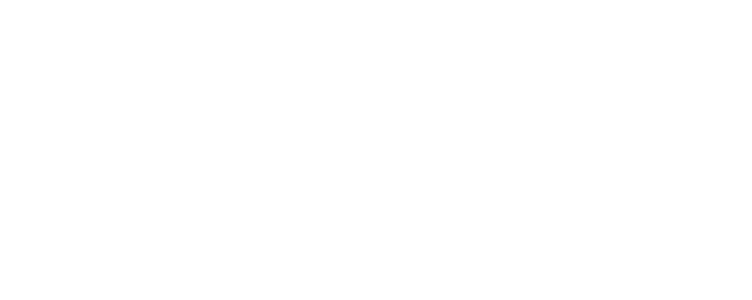
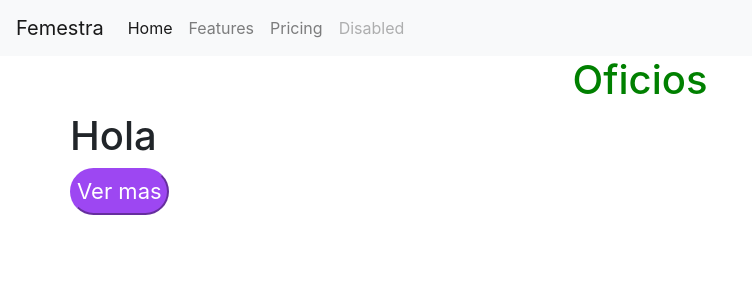
Before and after one commit to natiacostap/Femaestra, a React (Create React App) app: page /femaestra/carpinteria in a window 1280 px wide. Shown: the top 300 px of the page, without its empty margins (0-752 px from the left). Built offline with nearby package versions, Linux system fonts and the light colour scheme.

Commit message:
cambio de electricista a carpinteria

```diff
--- a/src/Routes.js
+++ b/src/Routes.js
@@ -3,7 +3,8 @@ import React from 'react';
 import { Switch, Route } from 'react-router-dom';
 import Home from './views/Home.jsx'
 import MenuOficios from './views/MenuOficios.jsx';
-import Electricidad from './views/Electricidad.jsx'
+import Carpinteria from './views/Carpinteria'
+import Ofrecedora from './views/ofrecedora.jsx'
 
 
 
@@ -13,7 +14,8 @@ const Routes = () =>{
             <Route exact path='/' component = {Home}/>
             <Route exact path='/Home' component = {Home}/>
             <Route exact path='/buscar' component = {MenuOficios}></Route>
-            <Route exact path='/electricidad' component = {Electricidad}></Route>
+            <Route exact path='/carpinteria' component = {Carpinteria}></Route>
+            <Route exact path='/ofrecedora' component = {Ofrecedora}></Route>
 
 
 
--- a/src/views/Electricidad.jsx
+++ b/src/views/Carpinteria.jsx
@@ -1,20 +1,19 @@
 import React, { Component } from 'react';
 import Navbar from '../components/Navbar.jsx'
 import { Link } from 'react-router-dom';
+import Buttons from '../components/Buttons.jsx'
 
 
 const buttonStyle = {
-    paddingTop: 25,
-    paddingBottom: 25,
+    padding: 5,
     backgroundColor: '#9d47f2',
     borderColor: '#9d47f2',
-    width: '45%',
+    width: '100%',
     borderRadius: 28,
     color: '#fff',
     fontWeigth: 'bold',
     fontSize: 22,
-    marginBottom: 20,
-    marginRight: 8
+    marginBottom: 5
 }
 
 const styleTitle = {
@@ -25,7 +24,7 @@ const styleTitle = {
 
 
 
-class Electricidad extends Component {
+class Carpinteria extends Component {
     render(){
         return(
             <React.Fragment>
@@ -35,6 +34,7 @@ class Electricidad extends Component {
                     <div className='row'>
                         <div>
                             <h1>Hola</h1>
+                            <Link className="link"  to="/ofrecedora">  <Buttons style={buttonStyle} title={'Ver mas'}/></Link>
 
                         </div>
                     </div>
@@ -43,4 +43,4 @@ class Electricidad extends Component {
         )
     }
 }
-export default Electricidad
+export default Carpinteria
--- a/src/views/MenuOficios.jsx
+++ b/src/views/MenuOficios.jsx
@@ -35,14 +35,14 @@ class MenuOficios extends Component {
                     <h1 style={styleTitle}>Oficios</h1>
                     <div className='row'>
                         <div>
-                            <Link className="link"  to="/electricidad"><Buttons style={buttonStyle} title={'Electricidad'}/></Link>
+                            <Link className="link"  to="/carpinteria"><Buttons style={buttonStyle} title={'Electricidad'}/></Link>
                             <Link className="link"  to="/construccion"><Buttons style={buttonStyle} title={'Consturcción'}/></Link>
                             <Link className="link"  to="/gastiferia"><Buttons style={buttonStyle} title={'Gastiferia'}/></Link>
                             <Link className="link"  to="/automovil"><Buttons style={buttonStyle} title={'Automóvil'}/></Link>
                             <Link className="link"  to="/soporte"><Buttons style={buttonStyle} title={'Soporte '}/></Link>
                             <Link className="link"  to="/pisos"><Buttons style={buttonStyle} title={'Pisos'}/></Link>
                             <Link className="link"  to="/jardineria"><Buttons style={buttonStyle} title={'Jardineria'}/></Link>
-                            <Link className="link"  to="/carpinteria"><Buttons style={buttonStyle} title={'Carpinteria'}/></Link>
+                            <Link className="link"  to="/electricidad"><Buttons style={buttonStyle} title={'Carpinteria'}/></Link>
                         </div>
                     </div>
                 </div>
--- /dev/null
+++ b/src/views/ofrecedora.jsx
@@ -0,0 +1,13 @@
+import Buttons from '../components/Buttons.jsx'
+import React, { Component } from 'react';
+import { Link } from 'react-router-dom';
+
+class Ofrecedora extends Component {
+    render(){
+        return(
+            <h1>qpa</h1>
+        )
+    }
+}
+
+export default Ofrecedora
```
